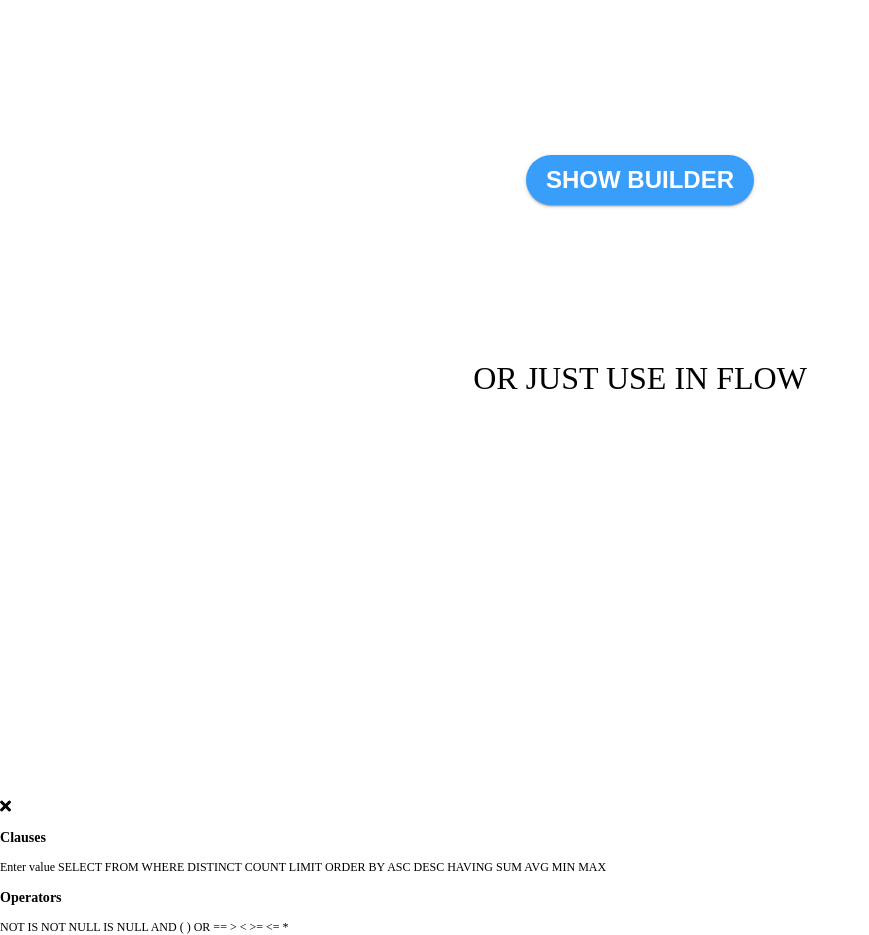
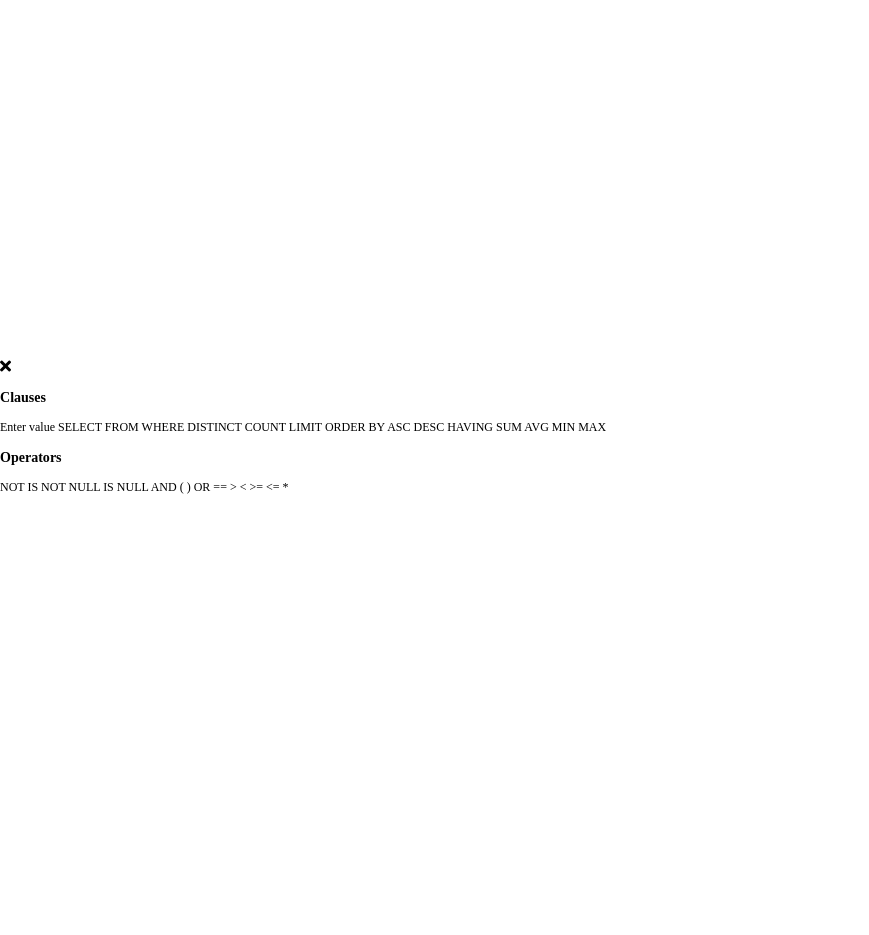
Before and after one commit to Igelex/SQL-Query-Builder, a website: page index.html in a window 1280 px wide. Shown: the whole page, without its empty margins (0-869 px from the left). After the commit the page ends 800 px from the top, so only its background shows below. Drawn offline with Linux system fonts and the light colour scheme.

Commit message:
removed unnecessary elements from test page

```diff
--- a/index.html
+++ b/index.html
@@ -18,45 +18,14 @@
             height: 100%;
             min-width: 100vw;
         }
-        .test {
-            width: 100%;
-            height: 45%;
-            display: flex;
-            justify-content: center;
-            align-items: center;
-        }
         #sqlqb {
             width: 70%;
             margin: 0 auto;
             min-height: 45%;
         }
-        button {
-            font-size: 1.5rem !important;
-            font-weight: bold;
-            border: transparent;
-            border-radius: 25px;
-            height: 50px;
-            padding: 0 20px;
-            color: white;
-            background: #399dfa;
-            box-shadow: 0 3px 1px -2px rgba(0,0,0,0.2), 0 2px 2px 0 rgba(0,0,0,0.14), 0 1px 5px 0 rgba(0,0,0,0.12);
-        }
-
-        #divider {
-            height: 10%;
-            font-size: 2rem;
-            text-align: center;
-        }
-
     </style>
 </head>
 <body>
-<div class="test">
-    <button>SHOW BUILDER</button>
-</div>
-
-<div id="divider">OR JUST USE IN FLOW</div>
-
 <div id="sqlqb"></div>
 
 <div class="sql-pool-overlay">
--- a/src/index.js
+++ b/src/index.js
@@ -193,12 +193,12 @@ function fn () {
     };
 
 //Add initial Clauses
-    addClause('SELECT', clauses[0]);
+    /*addClause('SELECT', clauses[0]);
     addClauseValueInput('first_name', clause_value[0]);
     addClauseValueInput('last_name', clause_value[0]);
     addClause('FROM', clauses[1]);
     addClauseValueInput('users', clause_value[0]);
-    addClause('WHERE', clauses[2]);
+    addClause('WHERE', clauses[2]);*/
 
 // set initial onclick event for the value input in clauses pool, on click input will be added to the input container
     clause_value.click(() => {
--- a/test.js
+++ b/test.js
@@ -1,5 +1,4 @@
 import {showBuilder} from './src/index';
-import './src/index';
 
 $(document).ready(() => {
     showBuilder('#sqlqb');
```
